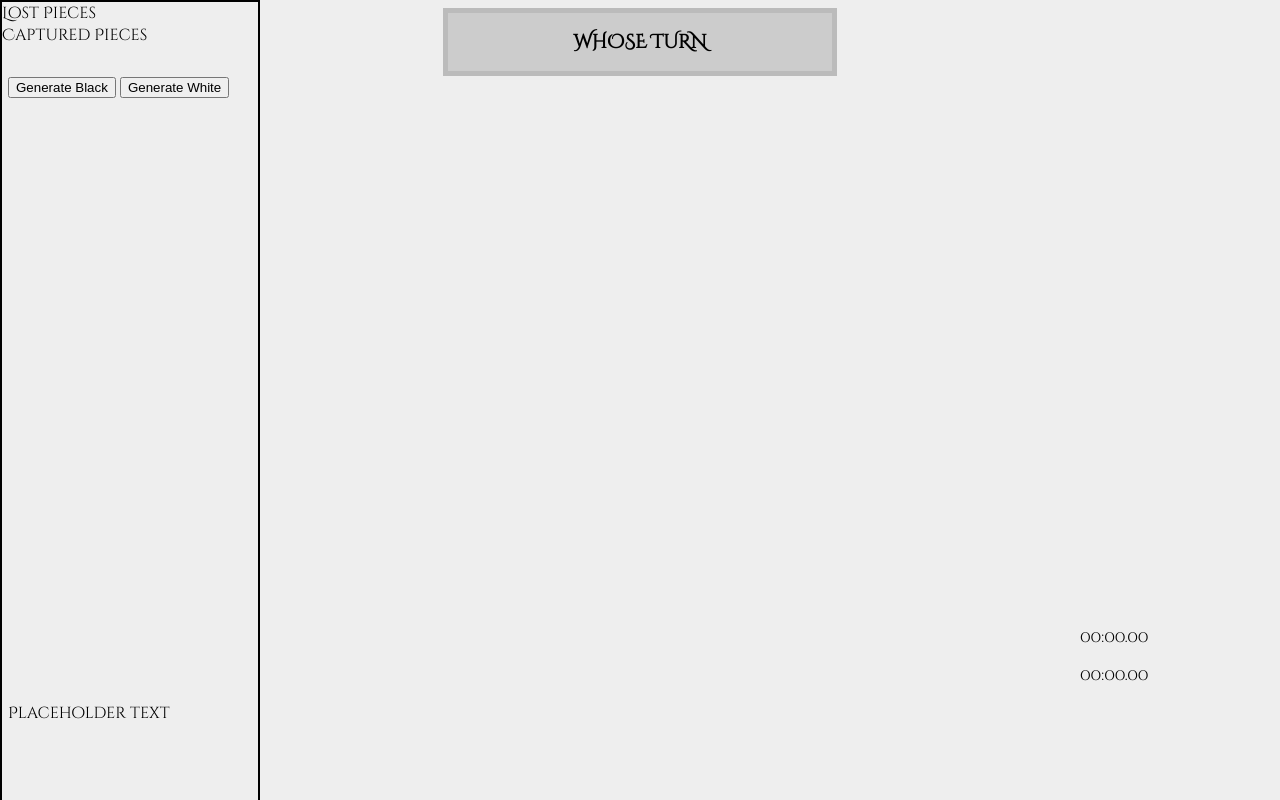
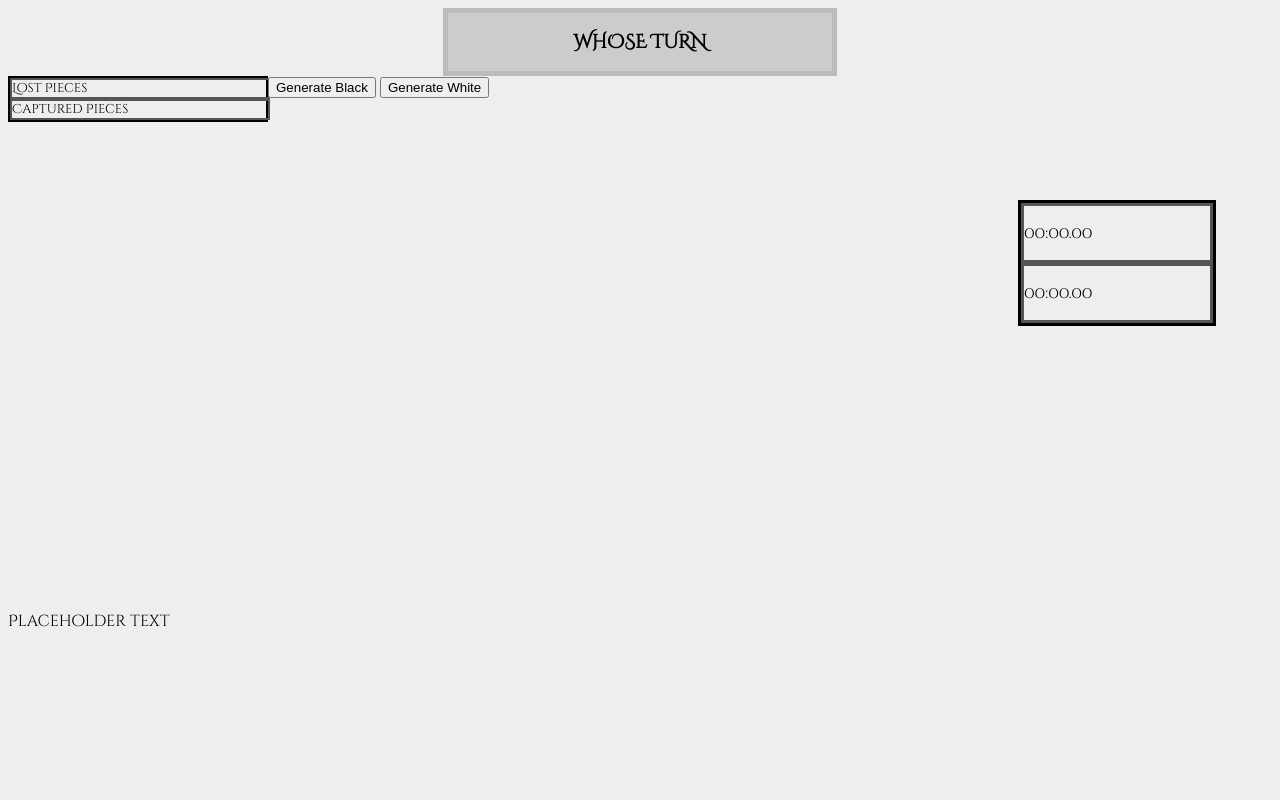
Before and after one commit to ReapingNight/JSRC, a web app: file JSRC/app/public/game.html in a window 1280 px wide. Run offline with its HTML, style and script files only (its server is not run), Linux system fonts and the light colour scheme.

Commit message:
Continued with gamePiece.js and game.css

```diff
--- a/JSRC/app/public/stylesheets/game.css
+++ b/JSRC/app/public/stylesheets/game.css
@@ -10,17 +10,31 @@
     border-width: 5px;
 }
 
+main
+{
+    float: left;
+    width: 100%;
+}
+
 #graveyard
 {
-    position:  fixed;
-    top: 0;
-    left: 0;
+    font-size: 1vw;
     float: left;
     width: 20vw;
     border-color: #000;
     border-style: solid;
     border-width: 2px;
-    height: 100vh;
+    height: 100%;
+}
+
+#graveyard div
+{
+    float: left;
+    border-color: #555;
+    border-style: solid;
+    border-width: 2px;
+    height: 50%;
+    width: 100%;
 }
 
 #chessBorder
@@ -54,6 +68,17 @@
 
 #clock
 {
+    position: fixed;
+    top: 25vh;
+    right: 5vw;
     width: 15vw;
     float: right;
+    border-color: #000;
+    border-style: solid;
 }
+
+#clock div
+{
+    border-color: #555;
+    border-style: solid;
+}
```
Also changed, not shown: JSRC/app/public/javascripts/gamePiece.js (+7 -2 lines).
